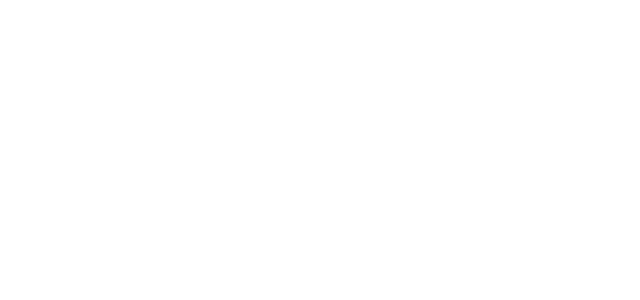
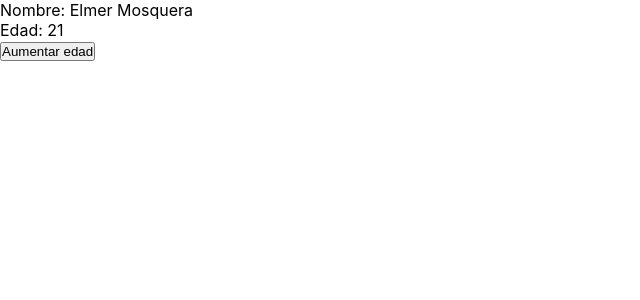
Before and after one commit to Elmer-ing/refuerso-react, a React (Create React App) app: page / in a window 1280 px wide. Shown: the top 300 px of the page, without its empty margins (0-640 px from the left). Built offline with nearby package versions, Linux system fonts and the light colour scheme.

Commit message:
codigo fucional-basico

```diff
--- a/src/components/EdadBoton.jsx
+++ b/src/components/EdadBoton.jsx
@@ -1,10 +1,22 @@
 import '../styles/EdadBoton.css'
+import { useState } from 'react';
 
 function EdadBoton() {
-    return(
-        <div className="contenedor">
 
+  const [edad, setEdad] = useState(21);
+
+  return(
+    <div className="contenedor">
+      <div className='eb-item'>
+        <div className='eb-item__info'>
+          <p className='eb-item__info-nombre'>Nombre: Elmer Mosquera</p>
+          <p className='eb-item__info-edad'>Edad: {edad}</p>
         </div>
-    )
+        <div className='eb-item__botones'>
+          <button className='eb-item__boton' onClick={()=> setEdad(edad +1)}>Aumentar edad</button>
+        </div>
+      </div>
+    </div>
+  )
 }
 export default EdadBoton
```
